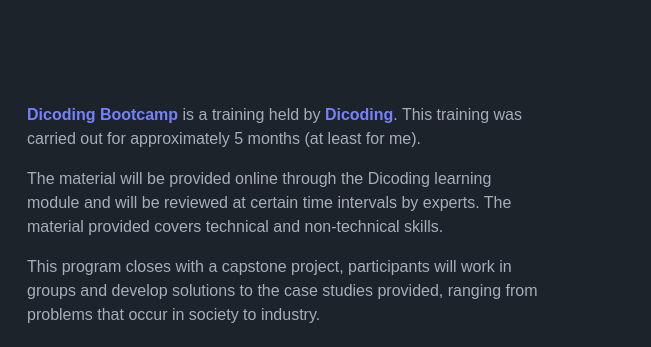
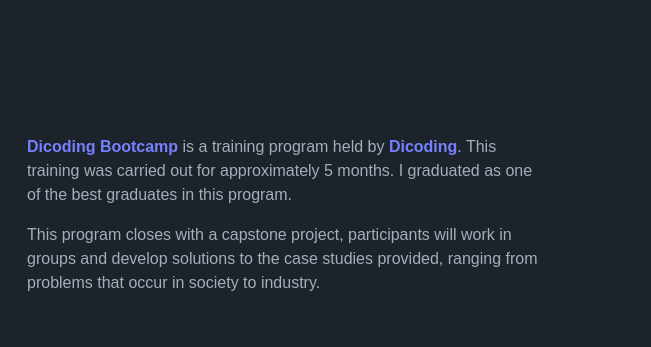
Before and after one commit to mdayat/personal-website, an Astro site: page / in a window 1280 px wide. Shown: the part 1949-2296 px from the top of the page, 629-1280 px from the left. Built offline with nearby package versions, Linux system fonts and the light colour scheme; Astro itself is replaced by a stand-in of ours.

Commit message:
update bootcamp description and image URL

```diff
--- a/src/components/Certifications.astro
+++ b/src/components/Certifications.astro
@@ -13,7 +13,7 @@
 
   <article class="mb-20 lg:mb-28 lg:grid lg:grid-cols-2 lg:place-items-center">
     <a
-      href="https://drive.google.com/file/d/1ci_u4RoYCs25B-YIWeBGoaM_yl-RieIh/view?usp=drive_link"
+      href="https://drive.google.com/file/d/1maa-czoh1vajCa2Oou92n3KFeCWrZkOU/view?usp=drive_link"
       target="_blank"
       rel="noopener"
       class="border-8 border-primary box-border block w-72 mx-auto lg:mx-0 lg:w-80 xl:w-96 mb-6 lg:mb-0"
@@ -35,7 +35,7 @@
         >
           Dicoding Bootcamp
         </a>
-        is a training held by
+        is a training program held by
         <a
           href="https://www.dicoding.com/"
           target="_blank"
@@ -43,14 +43,8 @@
           class="text-primary font-semibold"
         >
           Dicoding</a
-        >. This training was carried out for approximately 5 months (at least
-        for me).
-      </p>
-
-      <p class="mb-4">
-        The material will be provided online through the Dicoding learning
-        module and will be reviewed at certain time intervals by experts. The
-        material provided covers technical and non-technical skills.
+        >. This training was carried out for approximately 5 months. I graduated
+        as one of the best graduates in this program.
       </p>
 
       <p>
```
